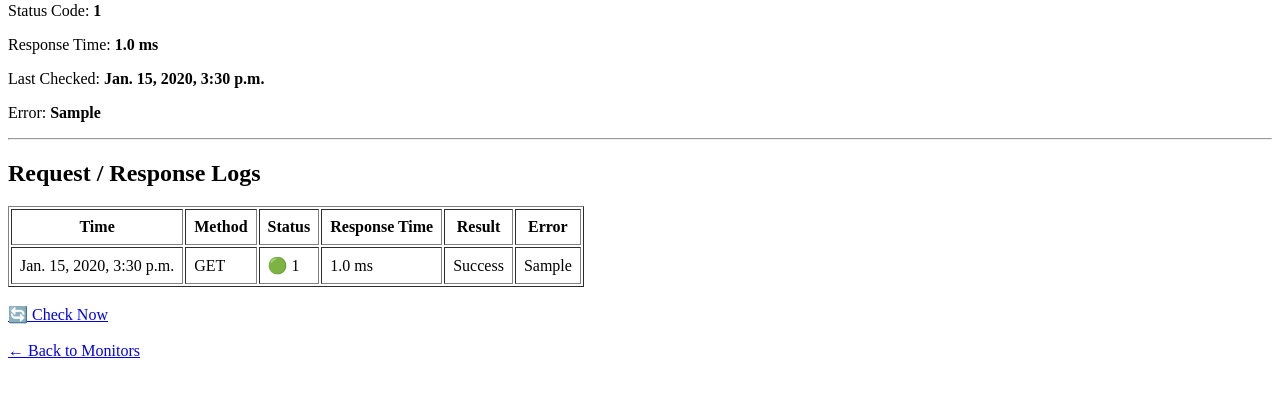
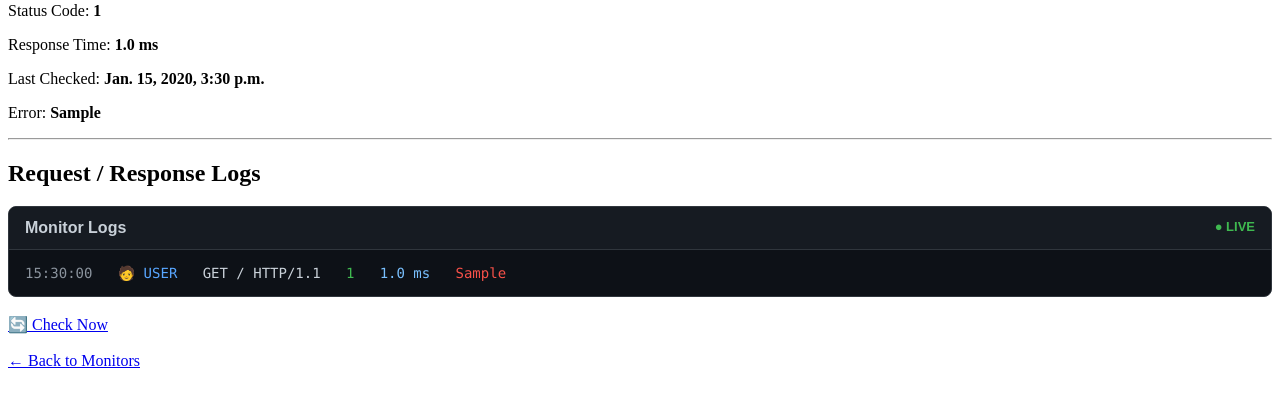
Before and after one commit to Solanki777/Pingger, a Django app: page /monitors/1/ in a window 1280 px wide. Shown: the part 264-671 px from the top of the page. Run offline with Django 5.2, Linux system fonts and the light colour scheme; tables that the repository leaves empty hold one stand-in row (values such as "Sample post"); parts of the project's set-up code (start-up, migrations or seed data) failed here and were passed over.

Commit message:
ui changed some function user type change

```diff
--- a/monitor/models.py
+++ b/monitor/models.py
@@ -28,6 +28,10 @@ class HealthCheck(models.Model):
         null=True,
         blank=True
     )
+    check_type = models.CharField(
+    max_length=20,
+    default="user"
+)
 
     response_time = models.FloatField(
         null=True,
--- a/monitor/services.py
+++ b/monitor/services.py
@@ -4,7 +4,7 @@ import time
 from .models import HealthCheck
 
 
-def perform_health_check(monitor):
+def perform_health_check(monitor, check_type="user"):
 
     start_time = time.time()
 
@@ -27,6 +27,7 @@ def perform_health_check(monitor):
 
         health_check = HealthCheck.objects.create(
             monitor=monitor,
+            check_type=check_type,
             status_code=status_code,
             response_time=response_time,
             success=success
@@ -38,6 +39,7 @@ def perform_health_check(monitor):
 
         return HealthCheck.objects.create(
             monitor=monitor,
+            check_type=check_type,
             success=False,
             error="Request timed out"
         )
@@ -46,6 +48,7 @@ def perform_health_check(monitor):
 
         return HealthCheck.objects.create(
             monitor=monitor,
+            check_type=check_type,
             success=False,
             error="Connection failed"
         )
@@ -54,6 +57,7 @@ def perform_health_check(monitor):
 
         return HealthCheck.objects.create(
             monitor=monitor,
+            check_type=check_type,
             success=False,
             error=str(e)
         )
--- a/monitor/tasks.py
+++ b/monitor/tasks.py
@@ -9,7 +9,10 @@ def check_monitor_task(monitor_id):
 
     monitor = Monitor.objects.get(id=monitor_id)
 
-    health_check = perform_health_check(monitor)
+    health_check = perform_health_check(
+    monitor,
+    check_type="celery"
+)
 
     return {
         "monitor_id": monitor_id,
--- a/monitor/templates/monitor_details.html
+++ b/monitor/templates/monitor_details.html
@@ -3,6 +3,74 @@
 
 <head>
     <title>{{ monitor.name }} - Pingger</title>
+    <style>
+    .log-terminal {
+        background: #0d1117;
+        color: #c9d1d9;
+        border-radius: 8px;
+        border: 1px solid #30363d;
+        overflow: hidden;
+        font-family: Consolas, "Courier New", monospace;
+    }
+
+    .log-terminal-header {
+        padding: 12px 16px;
+        background: #161b22;
+        border-bottom: 1px solid #30363d;
+        font-family: Arial, sans-serif;
+        font-weight: bold;
+    }
+
+    .live {
+        float: right;
+        color: #3fb950;
+        font-size: 13px;
+    }
+
+    .log-content {
+        padding: 8px 0;
+        max-height: 450px;
+        overflow-y: auto;
+    }
+
+    .log-line {
+        padding: 7px 16px;
+        white-space: nowrap;
+        font-size: 14px;
+    }
+
+    .log-line:hover {
+        background: #161b22;
+    }
+
+    .log-time {
+        color: #8b949e;
+    }
+
+    .log-user {
+        color: #58a6ff;
+    }
+
+    .log-celery {
+        color: #d2a8ff;
+    }
+
+    .log-success {
+        color: #3fb950;
+    }
+
+    .log-failed {
+        color: #f85149;
+    }
+
+    .log-response {
+        color: #79c0ff;
+    }
+
+    .log-error {
+        color: #f85149;
+    }
+</style>
 </head>
 
 <body>
@@ -91,129 +159,104 @@
 
     <hr>
 
-    <h2>Request / Response Logs</h2>
 
-    {% if health_checks %}
+<h2>Request / Response Logs</h2>
 
-        <table border="1" cellpadding="8">
+<div class="log-terminal">
 
-            <thead>
+    <div class="log-terminal-header">
+        Monitor Logs
 
-                <tr>
-                    <th>Time</th>
-                    <th>Method</th>
-                    <th>Status</th>
-                    <th>Response Time</th>
-                    <th>Result</th>
-                    <th>Error</th>
-                </tr>
+        <span class="live">
+            ● LIVE
+        </span>
+    </div>
 
-            </thead>
+    <div class="log-content">
 
-            <tbody>
+        {% if health_checks %}
 
-                {% for check in health_checks %}
+            {% for check in health_checks %}
 
-                    <tr>
+                <div class="log-line">
 
-                        <!-- Time -->
+                    <span class="log-time">
+                        {{ check.checked_at|date:"H:i:s" }}
+                    </span>
 
-                        <td>
-                            {{ check.checked_at }}
-                        </td>
+                    &nbsp;
 
+                    {% if check.check_type == "celery" %}
 
-                        <!-- Method -->
+                        <span class="log-celery">
+                            🤖 CELERY
+                        </span>
 
-                        <td>
-                            GET
-                        </td>
+                    {% else %}
 
+                        <span class="log-user">
+                            🧑 USER
+                        </span>
 
-                        <!-- Status -->
+                    {% endif %}
 
-                        <td>
+                    &nbsp;
 
-                            {% if check.success %}
+                    <span>
+                        GET / HTTP/1.1
+                    </span>
 
-                                🟢
-                                {{ check.status_code|default:"—" }}
+                    &nbsp;
 
-                            {% else %}
+                    {% if check.success %}
 
-                                🔴
-                                {{ check.status_code|default:"FAILED" }}
+                        <span class="log-success">
+                            {{ check.status_code }}
+                        </span>
 
-                            {% endif %}
+                    {% else %}
 
-                        </td>
+                        <span class="log-failed">
+                            {{ check.status_code|default:"FAILED" }}
+                        </span>
 
+                    {% endif %}
 
-                        <!-- Response Time -->
+                    &nbsp;
 
-                        <td>
+                    {% if check.response_time %}
 
-                            {% if check.response_time %}
+                        <span class="log-response">
+                            {{ check.response_time }} ms
+                        </span>
 
-                                {{ check.response_time }} ms
+                    {% endif %}
 
-                            {% else %}
+                    {% if check.error %}
 
-                                —
+                        &nbsp;
 
-                            {% endif %}
+                        <span class="log-error">
+                            {{ check.error }}
+                        </span>
 
-                        </td>
+                    {% endif %}
 
+                </div>
 
-                        <!-- Result -->
+            {% endfor %}
 
-                        <td>
+        {% else %}
 
-                            {% if check.success %}
+            <div class="log-line">
+                No requests recorded yet.
+            </div>
 
-                                Success
+        {% endif %}
 
-                            {% else %}
+    </div>
 
-                                Failed
-
-                            {% endif %}
-
-                        </td>
-
-
-                        <!-- Error -->
-
-                        <td>
-
-                            {% if check.error %}
-
-                                {{ check.error }}
-
-                            {% else %}
-
-                                —
-
-                            {% endif %}
-
-                        </td>
-
-                    </tr>
-
-                {% endfor %}
-
-            </tbody>
-
-        </table>
-
-    {% else %}
-
-        <p>
-            No request/response logs yet.
-        </p>
-
-    {% endif %}
+</div>
 
 
     <br>
--- a/monitor/views.py
+++ b/monitor/views.py
@@ -12,7 +12,10 @@ def check_monitor(request, id):
         id=id
     )
 
-    health_check = perform_health_check(monitor)
+    health_check = perform_health_check(
+    monitor,
+    check_type="user"
+)
 
     return render(
         request,
```
Also changed, not shown: monitor/migrations/0004_healthcheck_check_type.py (added).
